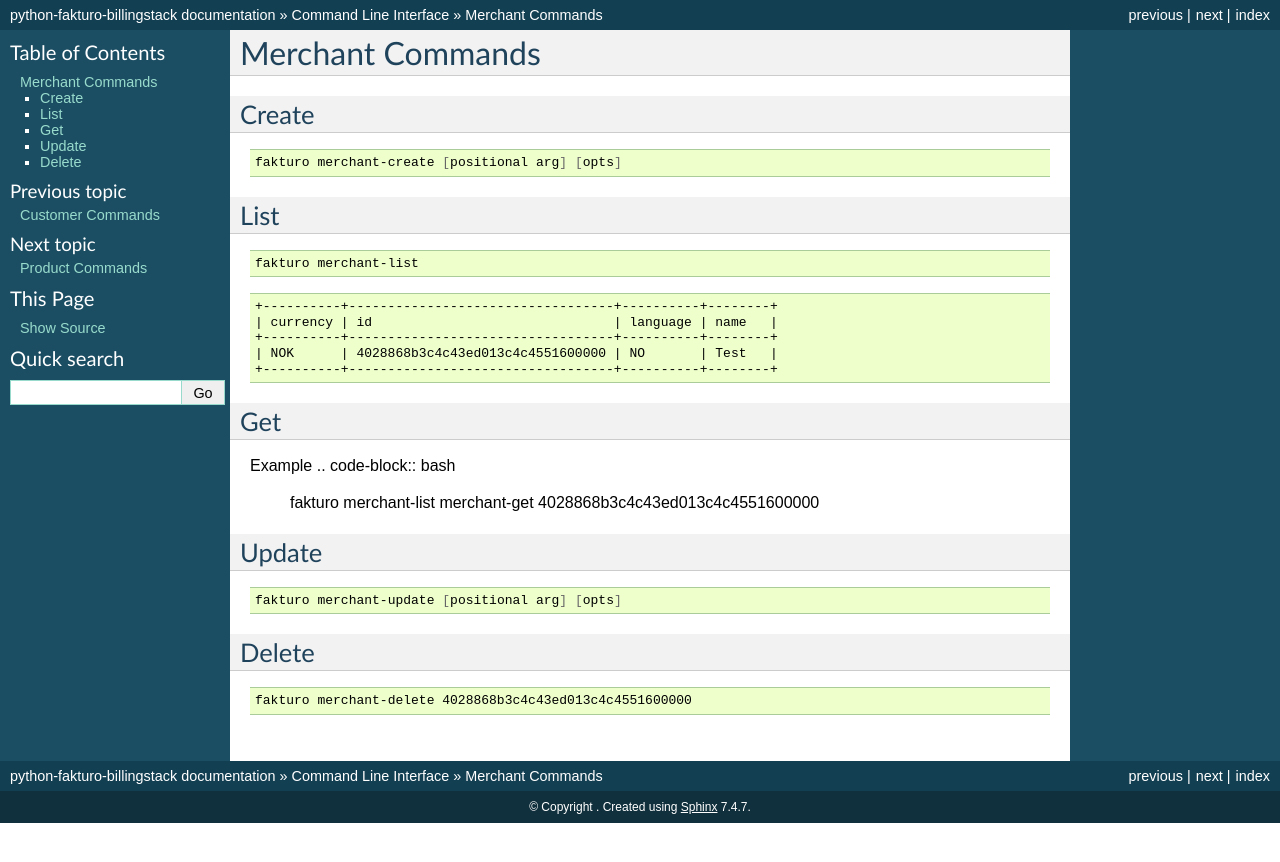
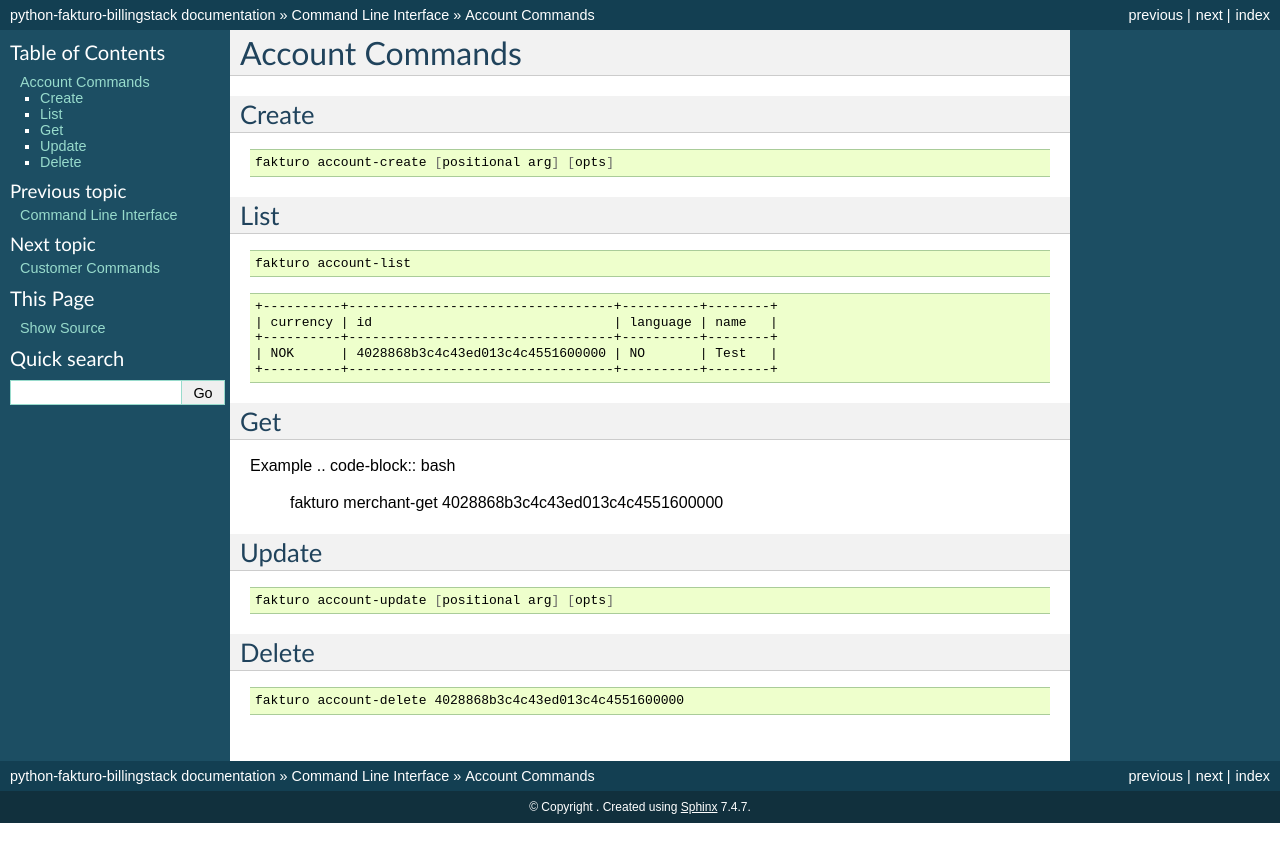
Before and after one commit to billingstack/python-fakturo-billingstack, a Sphinx documentation site: the page built from doc/source/cli/account.rst, in a window 1280 px wide. Shown: the top 862 px of the page. Built offline with Sphinx 7.4.7, drawn with Linux system fonts in a browser that asks for light colours; the version number could not be read and is left out.

Commit message:
Rename to Account

```diff
--- a/doc/source/cli/merchant.rst
+++ b/doc/source/cli/account.rst
@@ -13,10 +13,10 @@
     License for the specific language governing permissions and limitations
     under the License.
 
-.. _merchant:
+.. _account:
 
 =================
-Merchant Commands
+Account Commands
 =================
 
 Create
@@ -24,14 +24,14 @@
 
 .. code-block:: bash
 
-   fakturo merchant-create [positional arg] [opts]
+   fakturo account-create [positional arg] [opts]
 
 List
 ====
 
 .. code-block:: bash
 
-   fakturo merchant-list
+   fakturo account-list
 
 .. code-block:: text
 
@@ -47,18 +47,18 @@
 Example
 .. code-block:: bash
 
-   fakturo merchant-list merchant-get 4028868b3c4c43ed013c4c4551600000
+   fakturo merchant-get 4028868b3c4c43ed013c4c4551600000
 
 Update
 ======
 
 .. code-block:: bash
 
-   fakturo merchant-update [positional arg] [opts]
+   fakturo account-update [positional arg] [opts]
 
 Delete
 ======
 
 .. code-block:: bash
 
-   fakturo merchant-delete 4028868b3c4c43ed013c4c4551600000
+   fakturo account-delete 4028868b3c4c43ed013c4c4551600000
```
